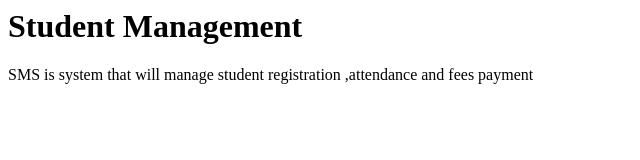
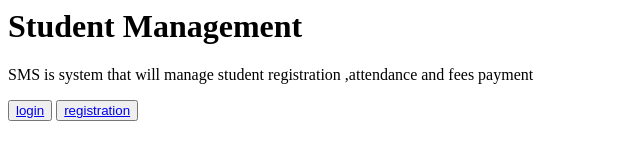
Before and after one commit to Sandrine-Ira/student-management, a plain HTML site: page index.html in a window 1280 px wide. Shown: the whole page, without its empty margins (0-640 px from the left). Drawn offline with Linux system fonts and the light colour scheme.

Commit message:
updated index

```diff
--- a/index.html
+++ b/index.html
@@ -2,5 +2,8 @@
     <h1>Student Management</h1>
 <body>
     <p>SMS is system that will manage student registration ,attendance and fees payment</p>
+
+    <button><a href="login.html">login</a></button>
+    <button><a href="registration.html">registration</a></button>
 </body>
 </html>
```
